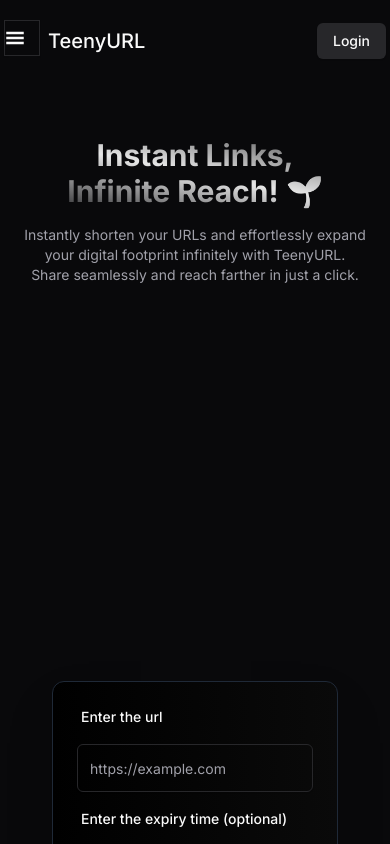
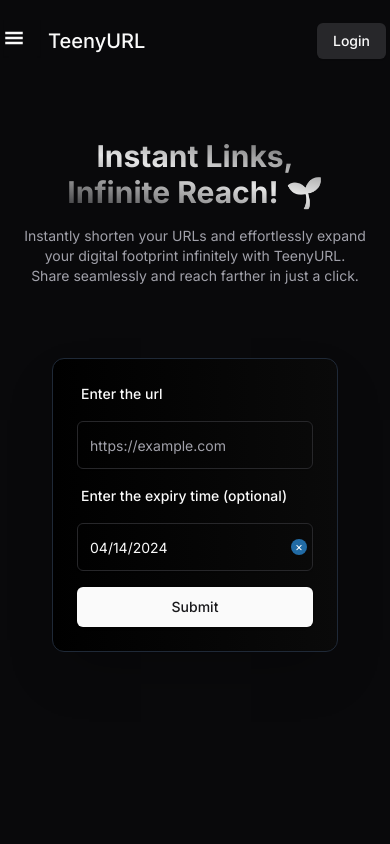
Before and after one commit to DeepaPrasanna/url-shortener-frontend, a Next.js app: page / in a window 390 px wide. Shown: the top 844 px of the page. Built offline with nearby package versions, Linux system fonts and the light colour scheme; no server answers.

Commit message:
style(frontend): :lipstick: update style

```diff
--- a/src/app/components/dropdown.tsx
+++ b/src/app/components/dropdown.tsx
@@ -14,7 +14,7 @@
   return (
     <div className="relative inline-block text-left">
       <button
-        className="focus:outline-none focus:ring-1 md:hidden h-9 w-9 border border-input bg-transparent shadow-sm hover:bg-accent hover:text-accent-foreground"
+        className="focus:outline-none focus:ring-1 md:hidden h-9 w-9  bg-transparent shadow-sm hover:bg-accent hover:text-accent-foreground"
         id="dropdownDefaultButton"
         type="button"
         onClick={toggleDropdown}
--- a/src/app/ui/body.tsx
+++ b/src/app/ui/body.tsx
@@ -48,7 +48,7 @@
   return (
     <>
       <div className="hero py-10 md:py-12 grid sm:grid-cols-2 md:grid-cols-2  gap-4 md:gap-20 lg:gap-35">
-        <section className="sm:mx-auto grid min-h-[calc(100vh-300px)] max-w-5xl flex-col  sm:items-center sm:justify-center gap-4 text-center">
+        <section className="sm:mx-auto grid md:min-h-[calc(100vh-300px)] max-w-5xl flex-col  sm:items-center sm:justify-center text-center">
           <div className="p-4">
             <h1 className="text-balance bg-gradient-to-tr bg-clip-text text-center text-3xl font-bold text-transparent from-zinc-400/10 via-white/90 to-white/20 sm:text-5xl md:text-4xl lg:text-6xl">
               Instant Links, Infinite Reach! 🌱
```
